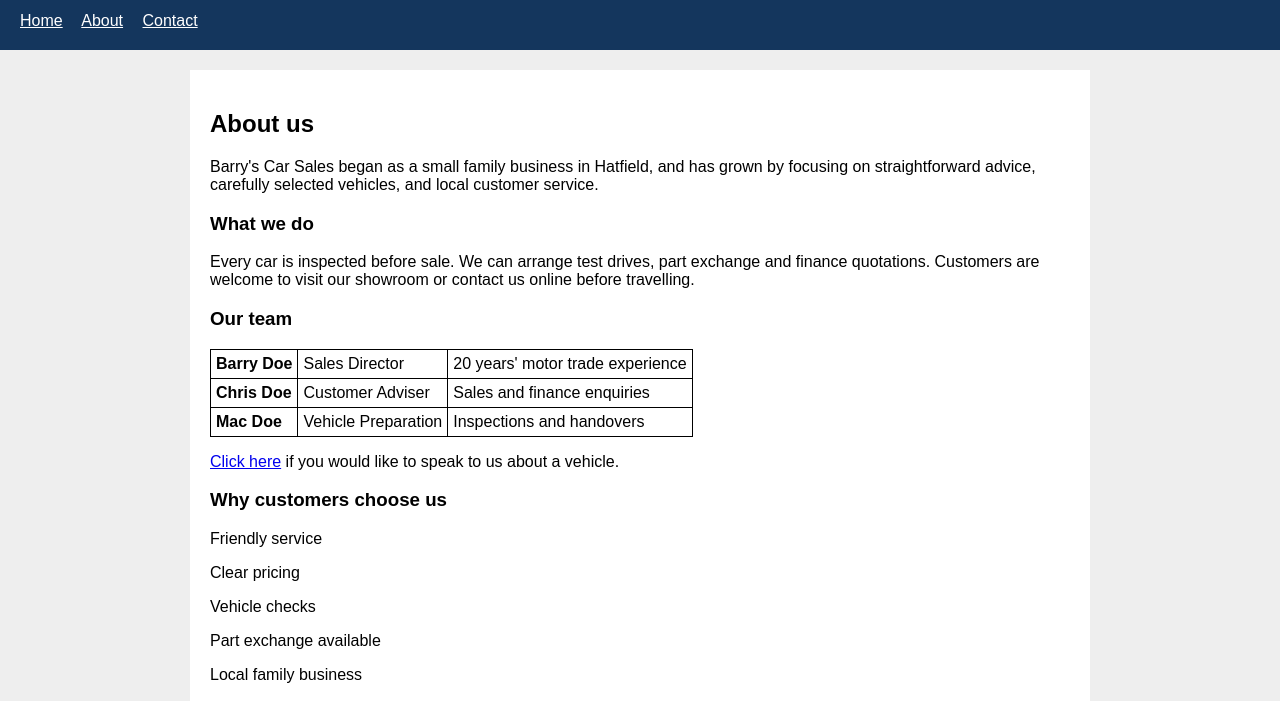
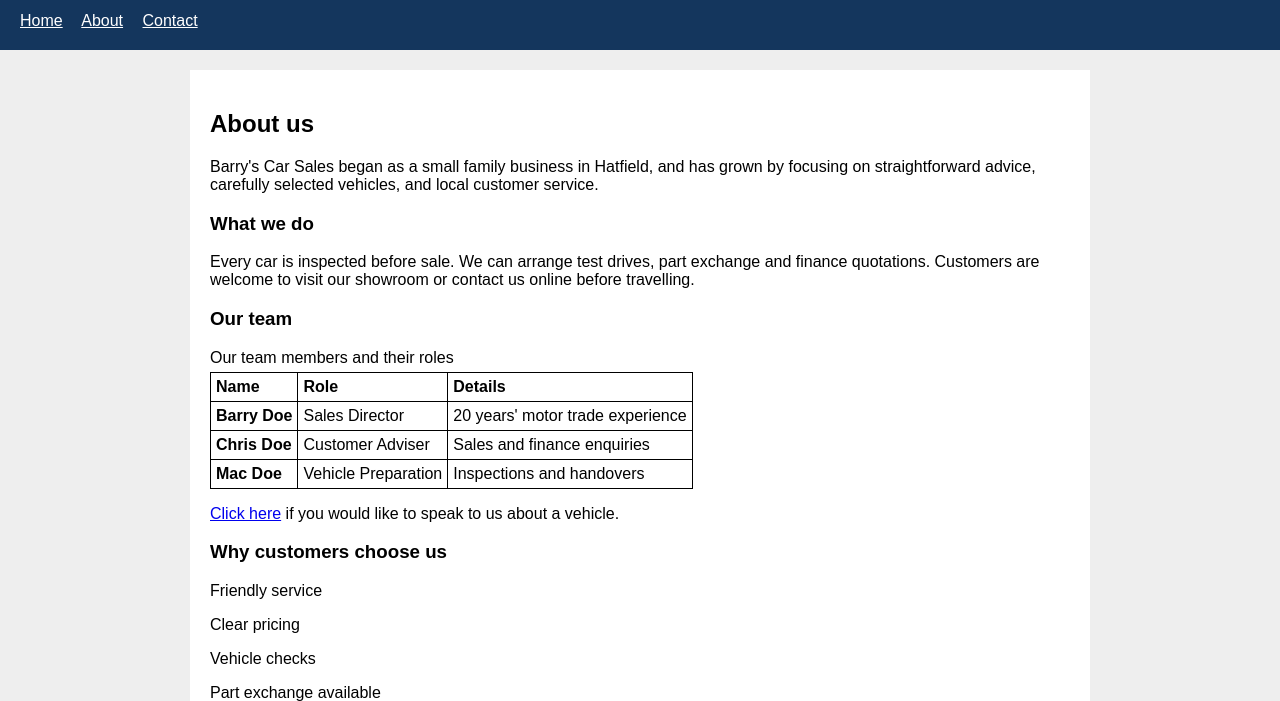
Before and after one commit to mhuzaifa-50/Barry-s-car-sales-accessibility-, a plain HTML site: page about.html in a window 1280 px wide. Shown: the part 96-797 px from the top of the page. Drawn offline with Linux system fonts and the light colour scheme.

Commit message:
added headers and a caption to the team tableWCAG 1.3.1

```diff
--- a/about.html
+++ b/about.html
@@ -34,21 +34,31 @@
 
             <h3>Our team</h3>
                         <table>
+                <caption>Our team members and their roles</caption>
+                <thead>
                     <tr>
-                    <td><strong>Barry Doe</strong></td>
+                        <th scope="col">Name</th>
+                        <th scope="col">Role</th>
+                        <th scope="col">Details</th>
+                    </tr>
+                </thead>
+                <tbody>
+                    <tr>
+                        <th scope="row">Barry Doe</th>
                         <td>Sales Director</td>
                         <td>20 years' motor trade experience</td>
                     </tr>
                     <tr>
-                    <td><strong>Chris Doe</strong></td>
+                        <th scope="row">Chris Doe</th>
                         <td>Customer Adviser</td>
                         <td>Sales and finance enquiries</td>
                     </tr>
                     <tr>
-                    <td><strong>Mac Doe</strong></td>
+                        <th scope="row">Mac Doe</th>
                         <td>Vehicle Preparation</td>
                         <td>Inspections and handovers</td>
                     </tr>
+                </tbody>
             </table>
 
             <p><a href="enquiry.html">Click here</a> if you would like to speak to us about a vehicle.</p>
--- a/styles.css
+++ b/styles.css
@@ -46,9 +46,19 @@ table {
     border-collapse: collapse;
 }
 
+th,
 td {
     border: 1px solid black;
     padding: 5px;
+}
+
+th {
+    text-align: left;
+}
+
+caption {
+    text-align: left;
+    margin-bottom: 5px;
 }
 
 label {
```
Lines whose indentation alone changed are shown as unchanged.
